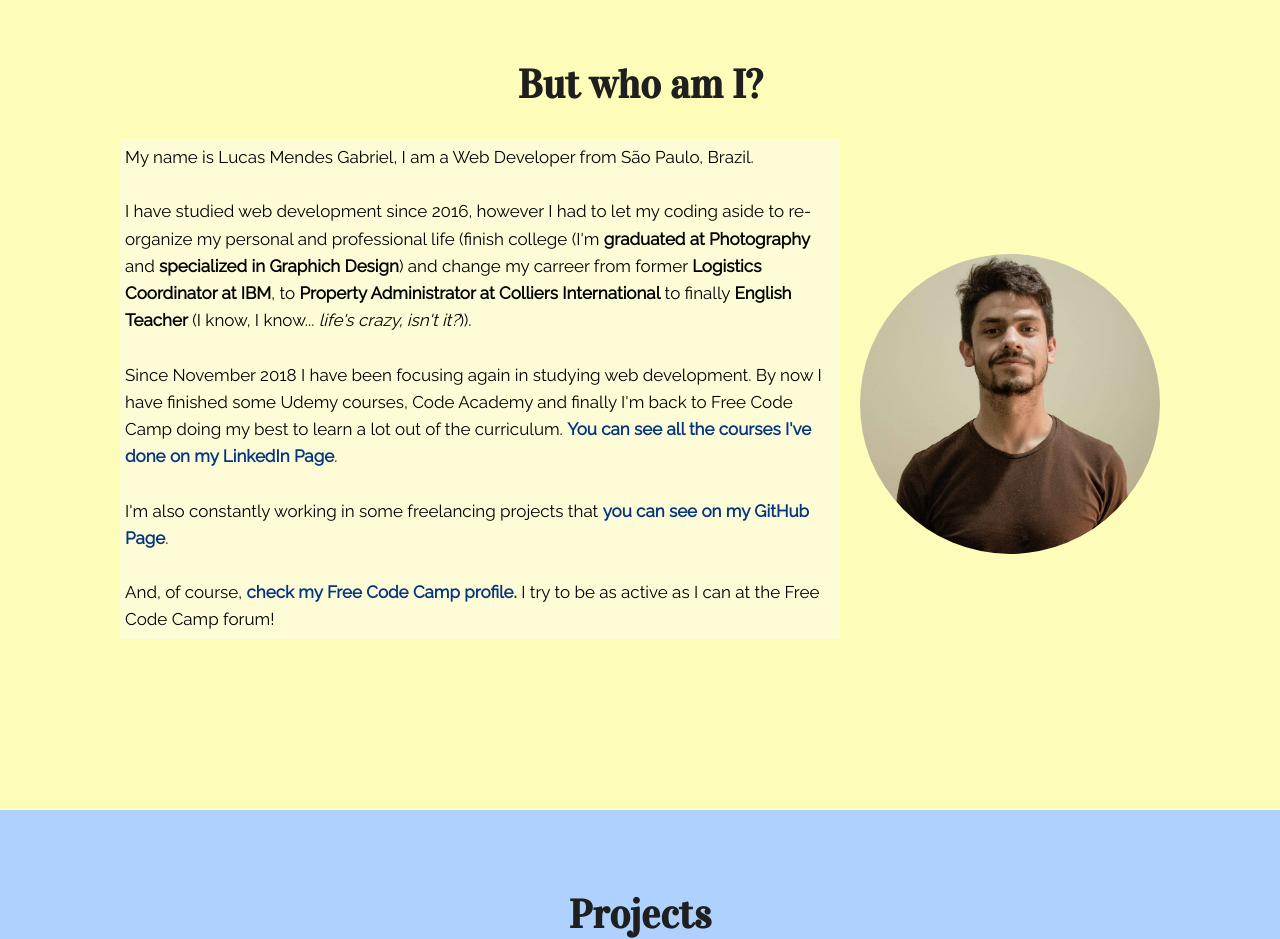
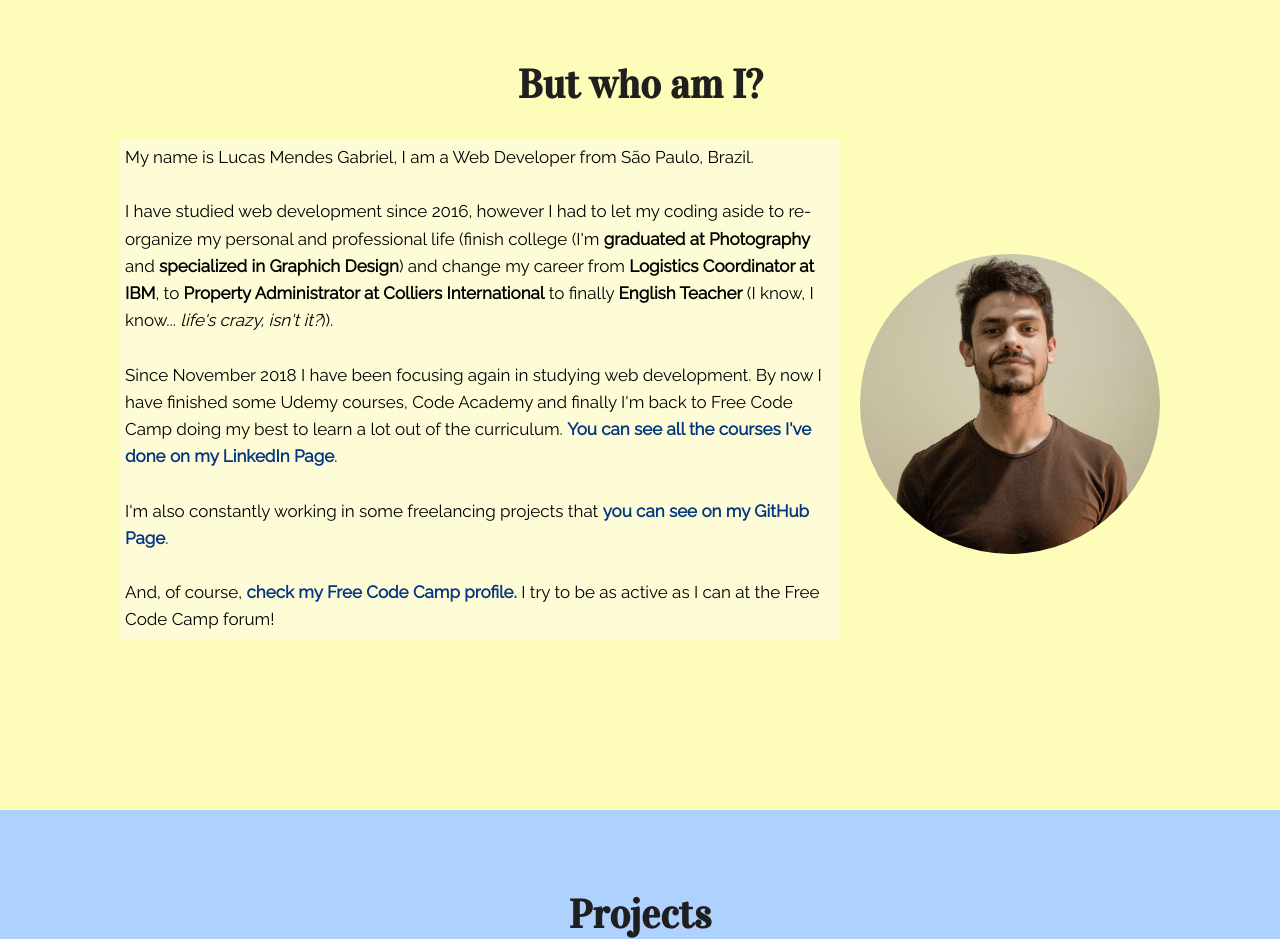
Before and after one commit to lucasemg/porfolio, a plain HTML site: page index.html in a window 1280 px wide. Shown: the part 820-1759 px from the top of the page. Drawn offline with nearby package versions, Linux system fonts and the light colour scheme; a web font is replaced by a local one.

Commit message:
Update index.html

```diff
--- a/index.html
+++ b/index.html
@@ -4,7 +4,7 @@
 <head>
 
 
-    <title>Potfólio</title>
+    <title>Potfolio</title>
     <meta name="viewport" content="width=device-width, initial-scale=1, minimum-scale=1, maximum-scale=1">
     <link rel="stylesheet" href="swiper.min.css">
     <link rel="stylesheet" href="css/estilo.css">
@@ -49,7 +49,7 @@
    <section id="who">
      <h1>But who am I?</h1>
      <div id="who-text">
-       <p>My name is Lucas Mendes Gabriel, I am a Web Developer from São Paulo, Brazil.<br><br>I have studied web development since 2016, however I had to let my coding aside to re-organize my personal and professional life (finish college (I'm <strong>graduated at Photography</strong> and <strong>specialized in Graphich Design</strong>) and change my carreer from former <strong>Logistics Coordinator at IBM</strong>, to <strong>Property Administrator at Colliers International</strong> to finally <strong>English Teacher</strong> (I know, I know... <em>life's crazy, isn't it?</em>)).<br><br>Since November 2018 I have been focusing again in studying web development. By now I have finished some Udemy courses, Code Academy and finally I'm back to Free Code Camp doing my best to learn a lot out of the curriculum. <a href="https://www.linkedin.com/in/lucas-eduardo-mendes-gabriel-829a189b/" target="_blank">You can see all the courses I've done on my LinkedIn Page</a>.<br><br>I'm also constantly working in some freelancing projects that <a id="profile-link" href="https://github.com/lucasemg" target="_blank">you can see on my GitHub Page</a>.<br><br>And, of course, <a id="profile-link" href="https://www.freecodecamp.org/lucas.emg" target="_blank">check my Free Code Camp profile.</a> I try to be as active as I can at the Free Code Camp forum!</p>
+       <p>My name is Lucas Mendes Gabriel, I am a Web Developer from São Paulo, Brazil.<br><br>I have studied web development since 2016, however I had to let my coding aside to re-organize my personal and professional life (finish college (I'm <strong>graduated at Photography</strong> and <strong>specialized in Graphich Design</strong>) and change my career from <strong>Logistics Coordinator at IBM</strong>, to <strong>Property Administrator at Colliers International</strong> to finally <strong>English Teacher</strong> (I know, I know... <em>life's crazy, isn't it?</em>)).<br><br>Since November 2018 I have been focusing again in studying web development. By now I have finished some Udemy courses, Code Academy and finally I'm back to Free Code Camp doing my best to learn a lot out of the curriculum. <a href="https://www.linkedin.com/in/lucas-eduardo-mendes-gabriel-829a189b/" target="_blank">You can see all the courses I've done on my LinkedIn Page</a>.<br><br>I'm also constantly working in some freelancing projects that <a id="profile-link" href="https://github.com/lucasemg" target="_blank">you can see on my GitHub Page</a>.<br><br>And, of course, <a id="profile-link" href="https://www.freecodecamp.org/lucas.emg" target="_blank">check my Free Code Camp profile.</a> I try to be as active as I can at the Free Code Camp forum!</p>
 
 
        <img src="imagens/who_01.jpg" alt="Photo of Lucas Mendes Gabriel">
```
